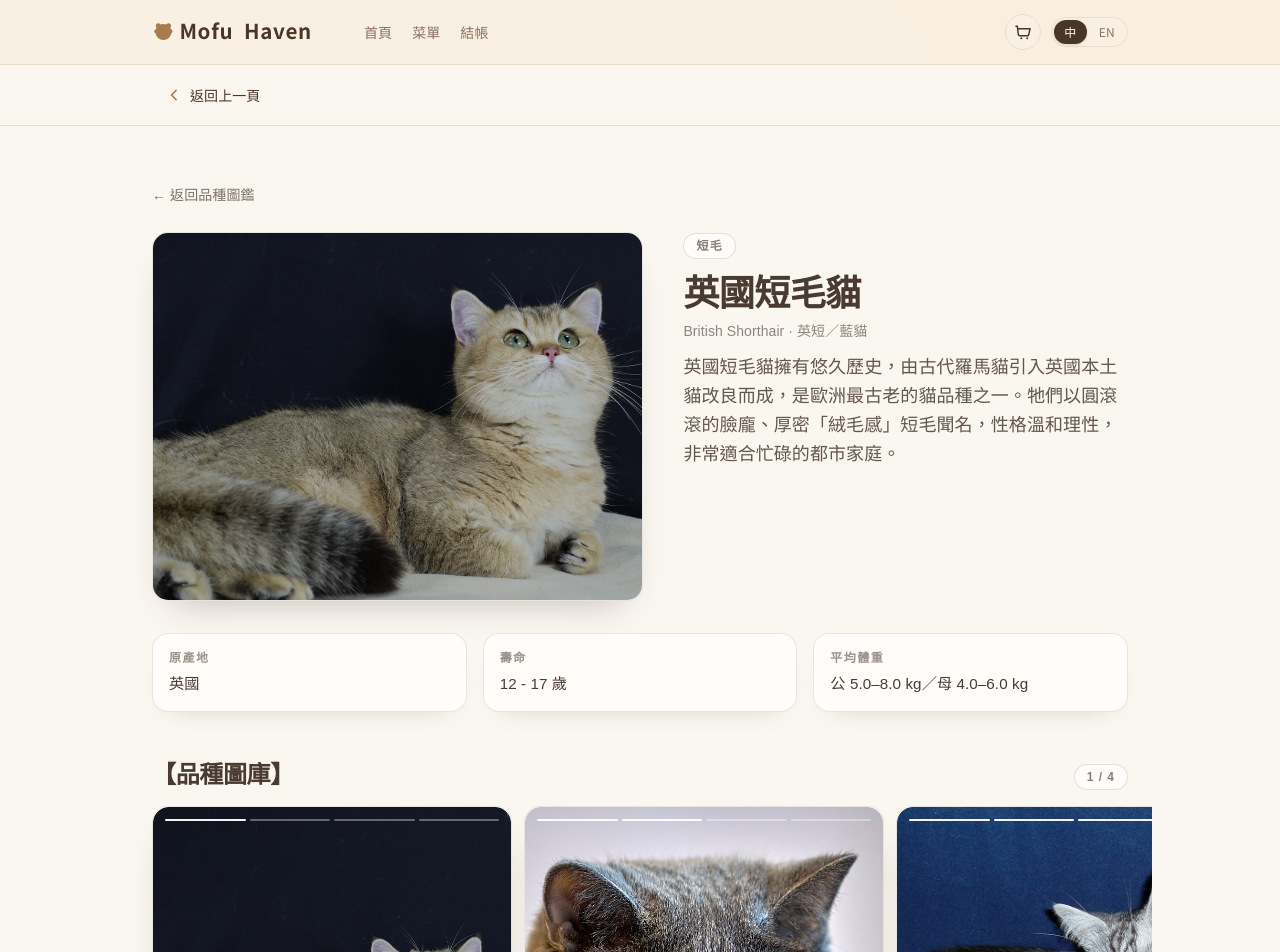
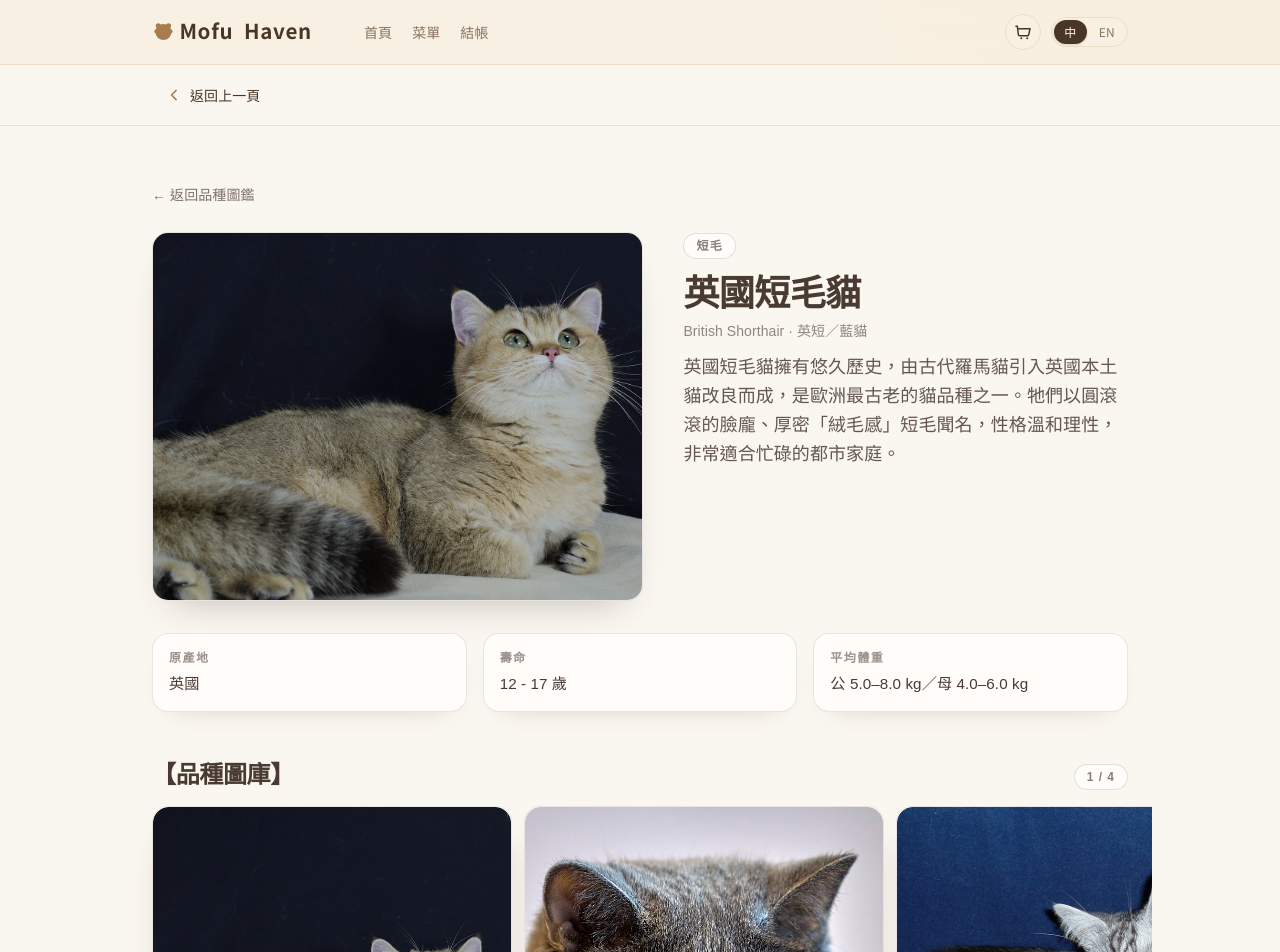
Before and after one commit to ymksamuel-oss/mofuhavenhk, a Next.js app: page /cat-breeds/british-shorthair in a window 1280 px wide. Shown: the top 952 px of the page. Built offline with nearby package versions, Linux system fonts and the light colour scheme; a web font is replaced by a local one.

Commit message:
Remove story progress bars from cat breed gallery cards.
Keep rounded card styling and bottom pagination dots for a cleaner swipe UI.

Co-authored-by: ymksamuel-oss <ymksamuel-oss@users.noreply.github.com>

```diff
--- a/src/components/about/BreedStoryGallery.tsx
+++ b/src/components/about/BreedStoryGallery.tsx
@@ -118,18 +118,6 @@ export function BreedStoryGallery({ title, slides }: BreedStoryGalleryProps) {
                     draggable={false}
                     onError={handleSlideImageError}
                   />
-                  <div className="pointer-events-none absolute inset-x-3 top-3 flex gap-1">
-                    {slides.map((dotSlide, dotIndex) => (
-                      <span
-                        key={`${slide.tag}-bar-${dotSlide.tag}`}
-                        className={`h-0.5 flex-1 rounded-full ${
-                          dotIndex <= index
-                            ? "bg-white/95"
-                            : "bg-white/35"
-                        }`}
-                      />
-                    ))}
-                  </div>
                 </div>
                 <p className="px-4 py-3 text-xs leading-relaxed text-[#4A3B32]/75 sm:text-[0.8rem]">
                   {slide.description}
```
